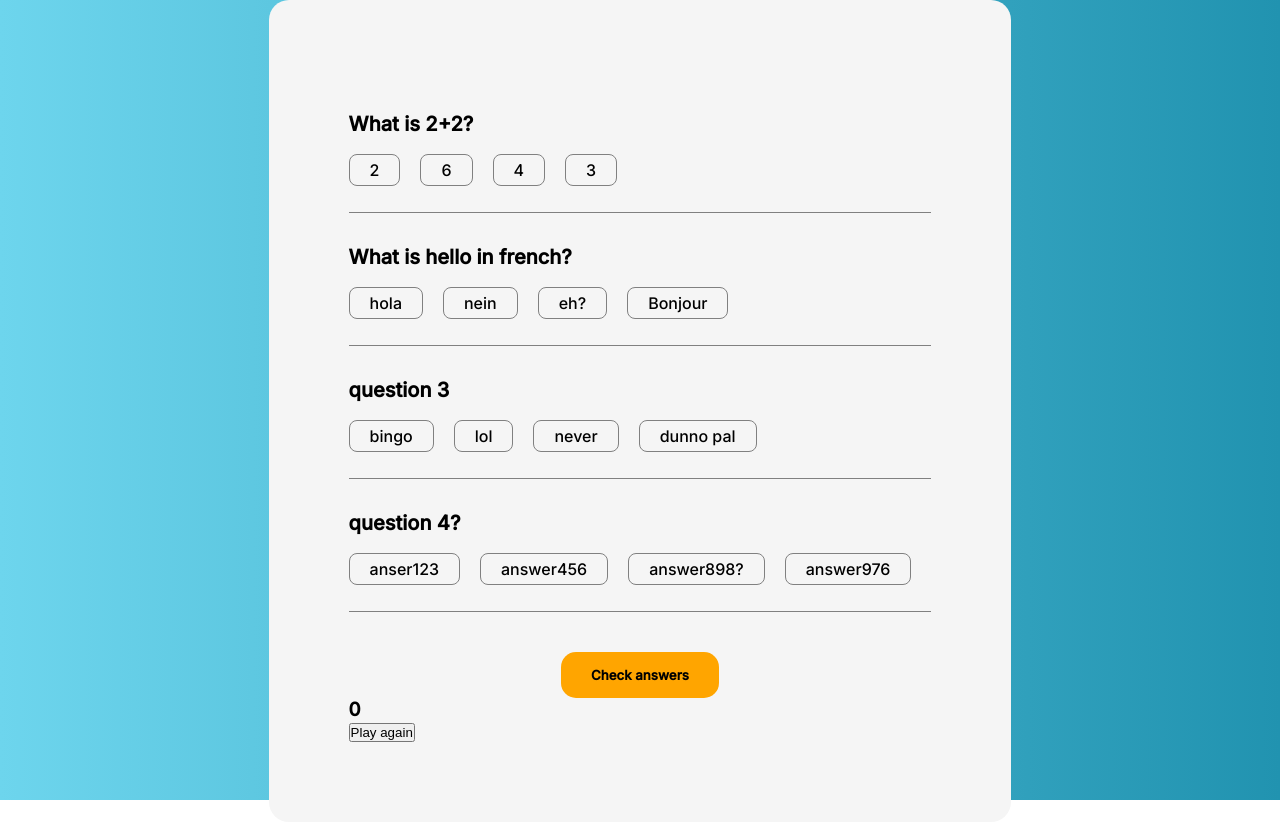
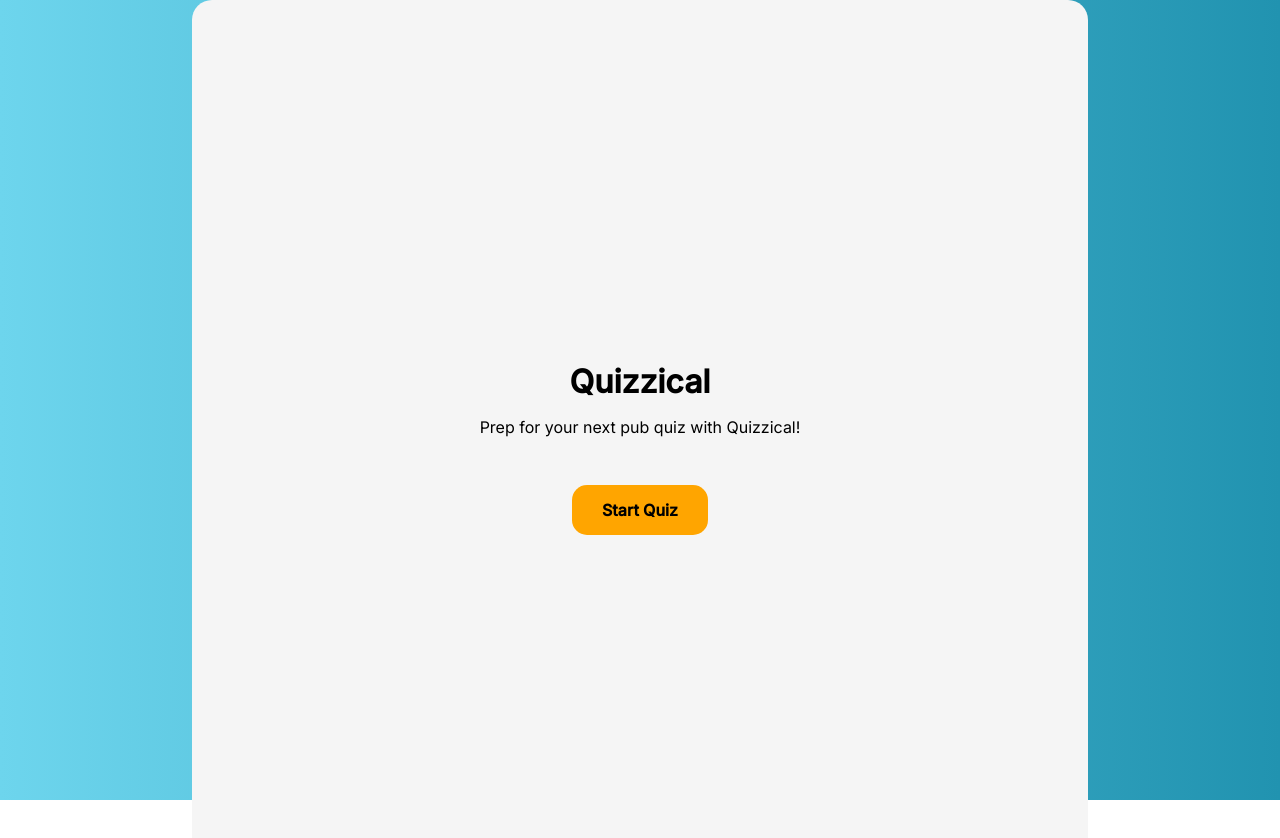
Before and after one commit to mmcampbell04/Quizzical, a React (Create React App) app: page / in a window 1280 px wide. Shown: the top 838 px of the page. Built offline with nearby package versions, Linux system fonts and the light colour scheme.

Commit message:
added intro page & play again btn w/ functionality

```diff
--- a/src/App.css
+++ b/src/App.css
@@ -2,7 +2,17 @@
   background: whitesmoke;
   border-radius: 20px;
   padding: 5em;
+  width: 70vw;
+  aspect-ratio: 1 /1;
   grid-column: 2 / -2;
+  text-align: center;
+  display: flex;
+  justify-content: center;
+  align-items: center;
+}
+
+.intro p {
+  margin-block: 1em 3em;
 }
 
 .question-card {
@@ -12,6 +22,7 @@
 
 h2 {
   font-size: 1.25rem;
+  text-align: left;
 }
 
 .answers-container {
@@ -39,17 +50,24 @@ input[type="radio"]:checked + label {
   border: none;
 }
 
-.buttons-container {
-  text-align: center;
+.score-message {
+  margin-top: 2em;
+  display: flex;
+  justify-content: space-evenly;
+  align-items: baseline;
 }
 
 .btn {
-  margin-top: 3em;
   background: orange;
   font-weight: bolder;
   font-family: inherit;
+  font-size: inherit;
   cursor: pointer;
   padding: 15px 30px;
   border: none;
   border-radius: 15px;
 }
+
+.btn-validate {
+  margin-top: 3em;
+}
--- a/src/App.js
+++ b/src/App.js
@@ -1,12 +1,26 @@
 import "./App.css";
 import { useState } from "react";
+import Intro from "./components/Intro";
 import QuestionList from "./components/QuestionList";
 
 function App() {
   // eslint-disable-next-line
+  const [newGame, setNewGame] = useState(false);
   const [quizQuestions, setQuizQuestions] = useState(tempData);
 
-  return <QuestionList quizQuestions={quizQuestions} />;
+  function startGame() {
+    setNewGame(!newGame);
+  }
+
+  return (
+    <main className="container">
+      {newGame ? (
+        <QuestionList quizQuestions={quizQuestions} startGame={startGame} />
+      ) : (
+        <Intro startGame={startGame} />
+      )}
+    </main>
+  );
 }
 
 const tempData = [
--- /dev/null
+++ b/src/components/Intro.js
@@ -0,0 +1,13 @@
+import React from "react";
+
+export default function Intro({ startGame }) {
+  return (
+    <div className="intro">
+      <h1>Quizzical</h1>
+      <p>Prep for your next pub quiz with Quizzical!</p>
+      <button className="btn btn-start" onClick={startGame}>
+        Start Quiz
+      </button>
+    </div>
+  );
+}
--- a/src/components/Question.js
+++ b/src/components/Question.js
@@ -1,6 +1,11 @@
 import { React } from "react";
 
-export default function Question({ question, handleChange, userData }) {
+export default function Question({
+  question,
+  handleChange,
+  userData,
+  isDisabled,
+}) {
   let answers = question.choices.map((choice, index) => {
     return (
       <div className="answer" key={index}>
@@ -12,6 +17,7 @@ export default function Question({ question, handleChange, userData }) {
           value={choice}
           checked={userData[question.question] === choice}
           onChange={handleChange}
+          disabled={isDisabled}
         />
         <label htmlFor={`option-${choice}`}>{choice}</label>
       </div>
--- a/src/components/QuestionList.js
+++ b/src/components/QuestionList.js
@@ -2,11 +2,11 @@ import { React, useState } from "react";
 // import { nanoid } from "nanoid";
 import Question from "./Question";
 
-export default function QuestionList({ quizQuestions }) {
+export default function QuestionList({ quizQuestions, startGame }) {
   const [userData, setuserData] = useState({});
   const [score, setScore] = useState(0);
-  const [formEdits, setFormEdits] = useState(true);
-  const [gameOver, setGameOver] = useState(false);
+  const [isGameOver, setIsGameOver] = useState(false);
+  const [isDisabled, setIsDisabled] = useState(false);
 
   let question = quizQuestions.map((question) => {
     return (
@@ -16,6 +16,8 @@ export default function QuestionList({ quizQuestions }) {
         question={question}
         handleChange={handleChange}
         userData={userData}
+        isDisabled={isDisabled}
+        startGame={startGame}
       />
     );
   });
@@ -32,15 +34,6 @@ export default function QuestionList({ quizQuestions }) {
     });
   }
 
-  console.log(userData);
-
-  function onFormSubmit(e) {
-    e.preventDefault();
-    setFormEdits((formEdits) => !formEdits);
-  }
-
-  console.log(formEdits);
-
   // validate the users inputs compared to correct answers and increase score
   function validateAnswers() {
     // for each quiz question, check if the selected answer is actually the correct answer & if yes, increase score
@@ -51,24 +44,25 @@ export default function QuestionList({ quizQuestions }) {
       }
     });
 
-    setGameOver((prevGameOver) => !prevGameOver);
+    setIsGameOver(!isGameOver);
+    setIsDisabled(!isDisabled);
   }
-  console.log(gameOver);
 
   return (
-    <main className="container">
-      <form className="quiz-form" onSubmit={onFormSubmit}>
-        {question}
-        <div className="buttons-container">
-          <button className="btn btn-validate" onClick={validateAnswers}>
-            Check answers
+    <div>
+      <div className="quiz-form">{question}</div>
+      {isGameOver === false ? (
+        <button className="btn btn-validate" onClick={validateAnswers}>
+          Check answers
+        </button>
+      ) : (
+        <div className="score-message">
+          <h3>{`You have scored ${score}/5`}</h3>
+          <button className="btn btn-play" onClick={startGame}>
+            Play again
           </button>
         </div>
-      </form>
-      <div className="score-message">
-        <h3>{score}</h3>
-        <button>Play again</button>
-      </div>
-    </main>
+      )}
+    </div>
   );
 }
```
